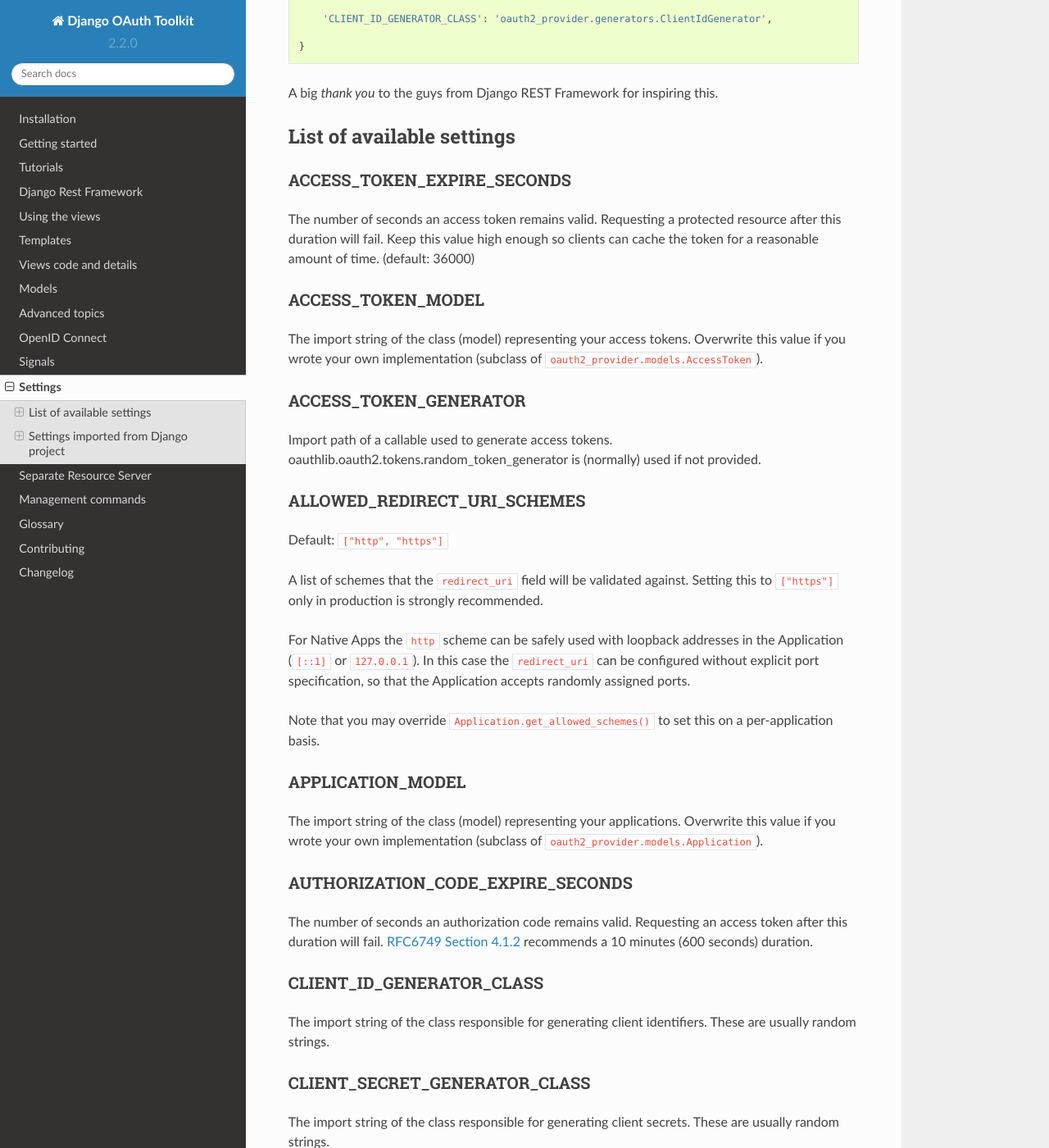
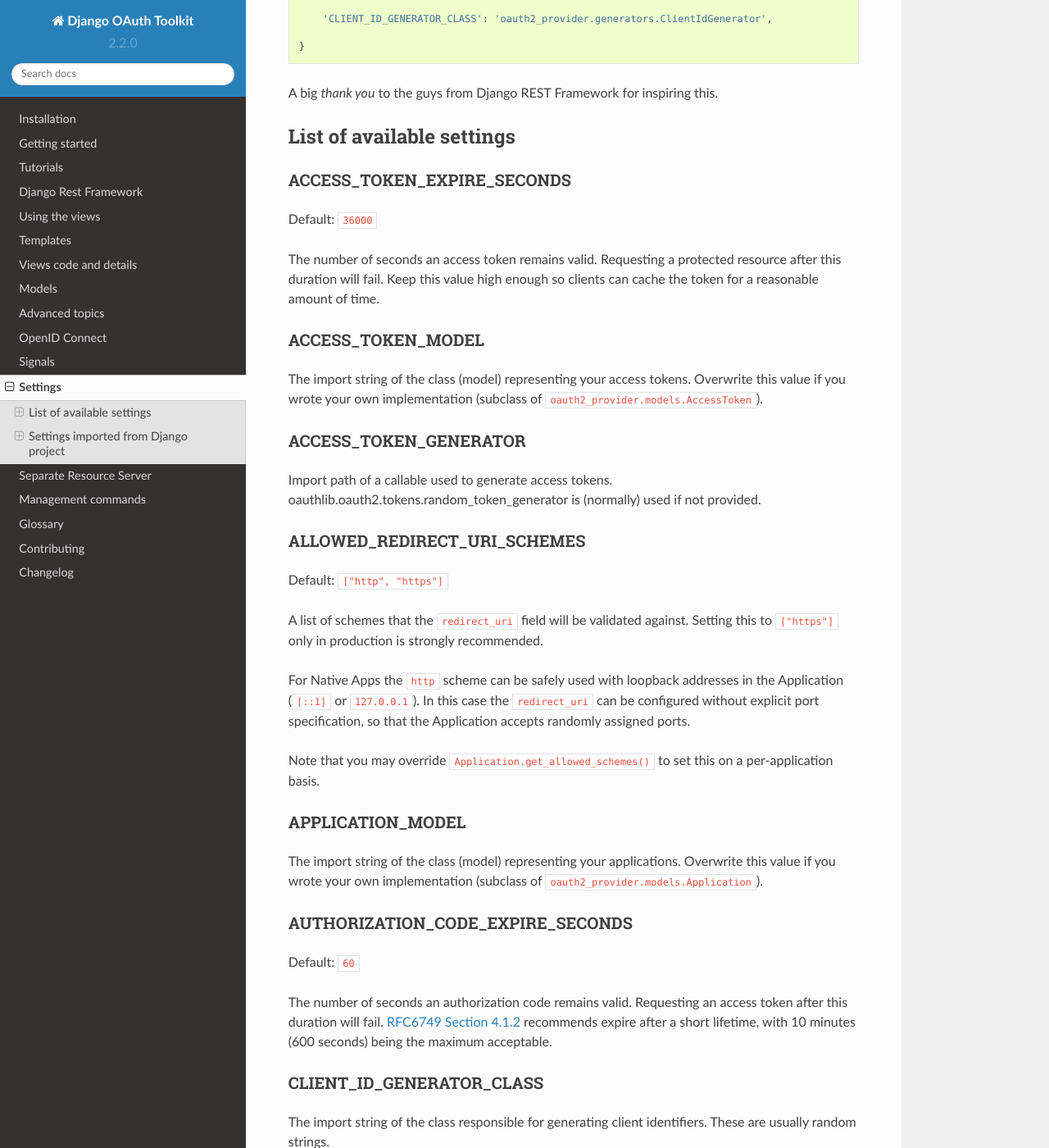
Before and after one commit to sheriffwoody0922/oauth-python-django, a Sphinx documentation site: the page built from docs/settings.rst, in a window 1280 px wide and 1400 px high, scrolled down 451 px. Shown: the whole window at 82% size. Built offline with Sphinx 7.4.7 and the Read the Docs theme 2.0.0, drawn with Linux system fonts in a browser that asks for light colours; the version number is read from the project's files by our own code.

Commit message:
Hotfix- authorization_code_expire_seconds docs clarified (#1212)
* Hotfix- authorization_code_expire_seconds docs clarified

* Fix: Minor grammatical change

```diff
--- a/docs/settings.rst
+++ b/docs/settings.rst
@@ -69,9 +72,11 @@
 
 AUTHORIZATION_CODE_EXPIRE_SECONDS
 ~~~~~~~~~~~~~~~~~~~~~~~~~~~~~~~~~
+Default: ``60``
+
 The number of seconds an authorization code remains valid. Requesting an access
-token after this duration will fail. :rfc:`4.1.2` recommends a
-10 minutes (600 seconds) duration.
+token after this duration will fail. :rfc:`4.1.2` recommends expire after a short lifetime,
+with 10 minutes (600 seconds) being the maximum acceptable.
 
 CLIENT_ID_GENERATOR_CLASS
 ~~~~~~~~~~~~~~~~~~~~~~~~~
```
Also changed, not shown: other parts of docs/settings.rst (+4 -1 lines), CHANGELOG.md (+3 -1 lines).
